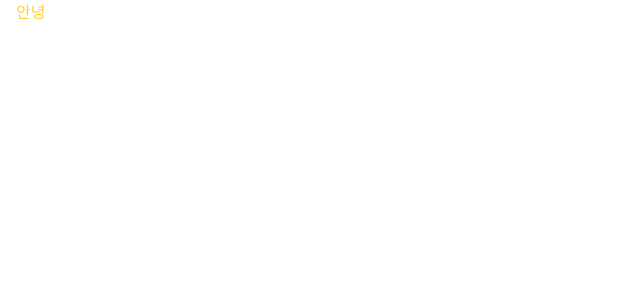
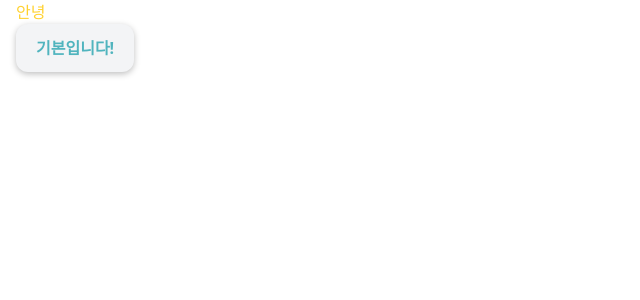
Before and after one commit to GoFOWD/2099-Trip, a Next.js app: page / in a window 1280 px wide. Shown: the top 300 px of the page, without its empty margins (0-640 px from the left). Built offline with nearby package versions, Linux system fonts and the light colour scheme.

Commit message:
btn컴포넌트 작성

```diff
--- /dev/null
+++ b/Btn.js
@@ -0,0 +1,17 @@
+"use client";
+export default function Btn({
+  text,
+  type = "btn_broad",
+  onClick,
+  btn_disabled = false,
+}) {
+  return (
+    <button
+      onClick={btn_disabled ? undefined : onClick}
+      disabled={btn_disabled}
+      className={`${type} ${btn_disabled ? "btn_disabled" : ""}`}
+    >
+      {text}
+    </button>
+  );
+}
--- a/src/app/globals.css
+++ b/src/app/globals.css
@@ -1,4 +1,4 @@
-@import 'tailwindcss';
+@import "tailwindcss";
 
 :root {
   --brandColor: #50b4be;
@@ -17,3 +17,58 @@
 body {
   padding: 0 1rem;
 }
+.btn_onboarding {
+  border: none;
+  cursor: pointer;
+  border-radius: 50px;
+  padding: 12px 20px;
+  font-weight: 600;
+  box-shadow: 0px 2px 6px rgba(0, 0, 0, 0.25);
+  background-color: var(--brandColor);
+  color: #000000;
+  font-size: 24px;
+  transition: 0.2s ease-in-out;
+}
+.btn_onboarding:hover {
+  background-color: var(--brandColor-hover);
+}
+.btn_onboarding.btn_disabled {
+  background-color: var(--brandColor-hover);
+}
+.btn_broad {
+  border: none;
+  cursor: pointer;
+  border-radius: 12px;
+  padding: 12px 20px;
+  font-weight: 600;
+  box-shadow: 0px 2px 6px rgba(0, 0, 0, 0.25);
+  background-color: var(--brandColor);
+  color: var(--subColor);
+  font-size: 16px;
+  transition: 0.2s ease-in-out;
+}
+.btn_broad:hover {
+  background-color: var(--brandColor-hover);
+}
+.btn_broad.btn_disabled {
+  background-color: var(--brandColor-hover);
+}
+.btn_sub {
+  border: none;
+  cursor: pointer;
+  border-radius: 12px;
+  padding: 12px 20px;
+  font-weight: 600;
+  box-shadow: 0px 2px 6px rgba(0, 0, 0, 0.25);
+  background-color: var(--subColor);
+  color: var(--brandColor);
+  font-size: 16px;
+  transition: 0.2s ease-in-out;
+}
+.btn_sub:hover {
+  background-color: var(--subColor-hover);
+}
+
+.btn_sub.btn_disabled {
+  background-color: var(--subColor-hover);
+}
--- a/src/app/page.js
+++ b/src/app/page.js
@@ -1,7 +1,16 @@
+"use client";
+import Btn from "../../Btn";
+
 export default function Home() {
-	return (
-		<>
-			<p className='text-amber-300'>안녕</p>
-		</>
-	);
+  return (
+    <>
+      <p className="text-amber-300">안녕</p>
+      <Btn
+        text="기본입니다!"
+        type="btn_sub" // btn_broad  btn_onboarding  btn_sub
+        onClick={() => alert("여행 시작!")}
+        btn_disabled={false} // false  true
+      ></Btn>
+    </>
+  );
 }
```
Lines whose indentation alone changed are shown as unchanged.
